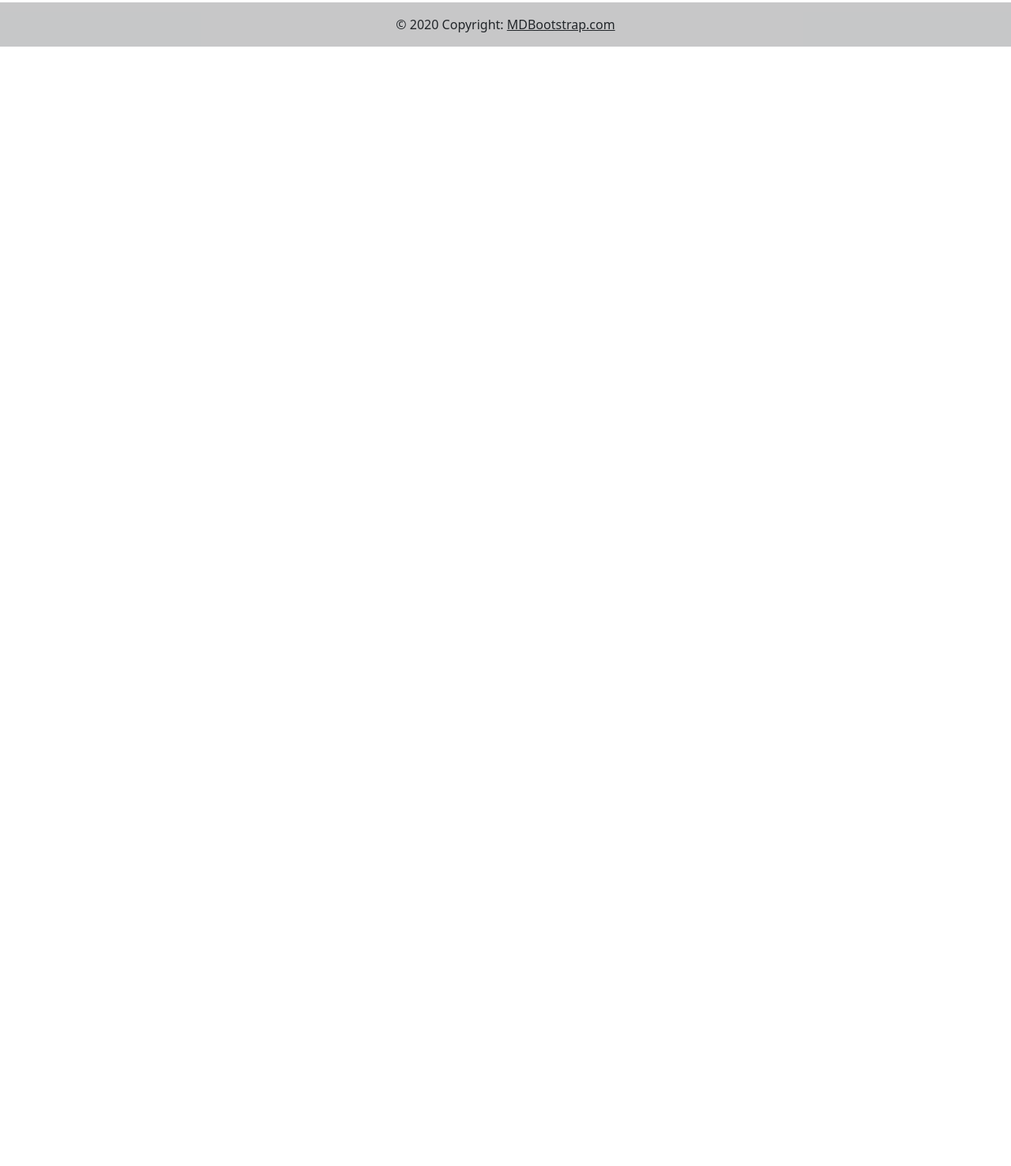
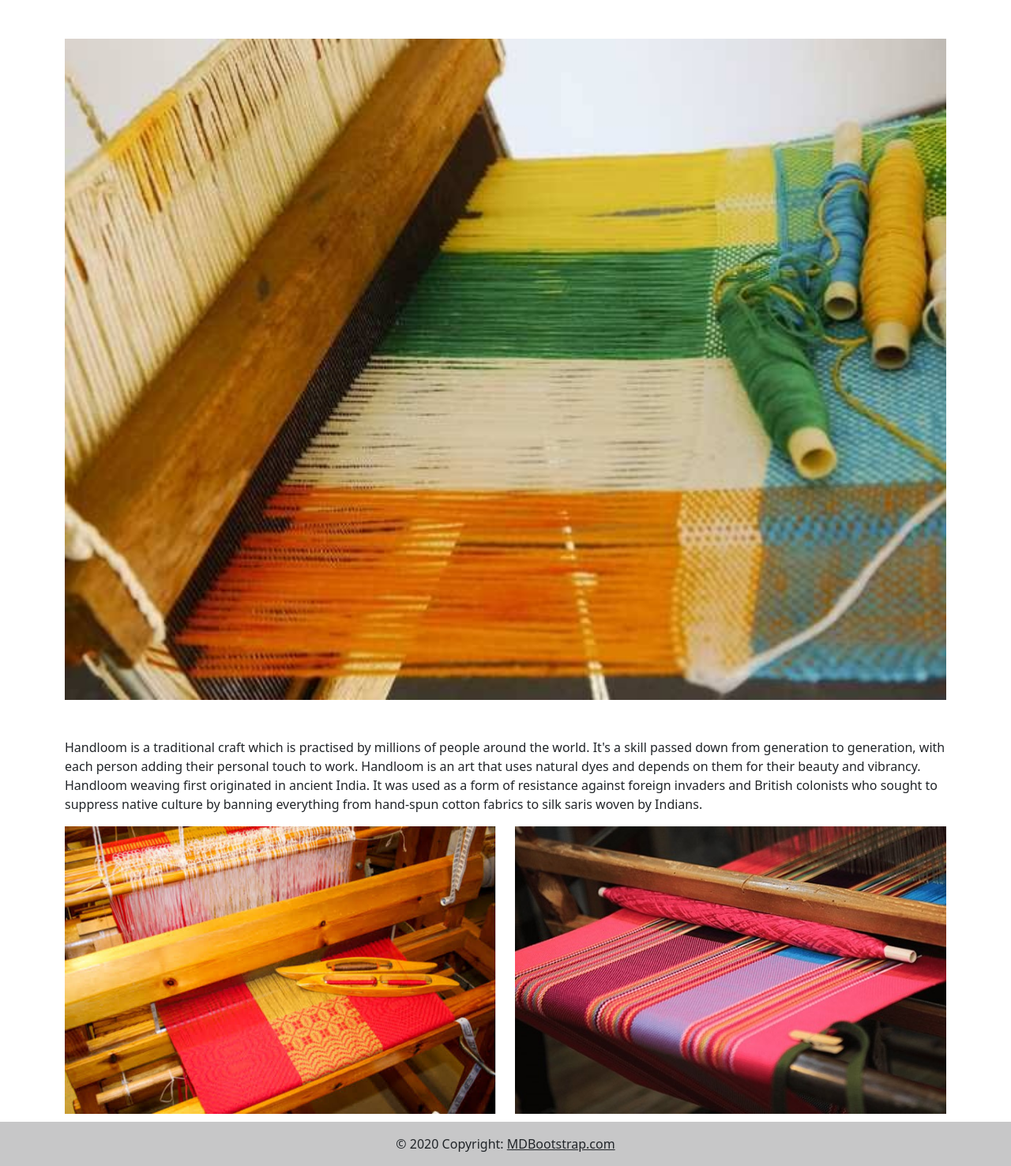
Before and after one commit to Shamim-Aktar/trtex, a plain HTML site: page index.html in a window 1280 px wide. Shown: the part 7606-9082 px from the top of the page at 79% size. Before the commit the page ends 7665 px from the top, so only its background shows below. Drawn offline with nearby package versions, Linux system fonts and the light colour scheme.

Commit message:
handloom section done

```diff
--- a/index.html
+++ b/index.html
@@ -154,7 +154,26 @@
         <section class="handloom-section">
       <h2 class="title">Handloom section</h2>
 
-
+                <div class="container">
+                      <div class="row">
+            <div class="col pt-5">
+          <img src="handloomgreen.jpeg" class="img-fluid" style="width:100%">
+        </div>
+        <p class="pt-5">Handloom is a traditional craft which is practised by millions of people around the world. It's a skill passed down from generation to generation, with each person adding their personal touch to work. Handloom is an art that uses natural dyes and depends on them for their beauty and vibrancy.
+          Handloom weaving first originated in ancient India. It was used as a form of resistance against foreign invaders and British colonists who sought to suppress native culture by banning everything from hand-spun cotton fabrics to silk saris woven by Indians.
+        </p>
+        <div class="handloom-image-container">
+            <div class="row">
+          <div class="col">
+            <img src="handloomred.jpeg" class="img-fluid" style="height:100%;" >
+          </div>
+          <div class="col">
+            <img src="Handloom_multi.jpg" class="img-fluid" >
+          </div>
+        </div>
+        </div>
+      </div>
+                </div>
 
     </section>
 
```
Also changed, not shown: Handloom_multi.jpg (added), handloom2.webp (added), handloombhim.jpg (added), handloomgreen.jpeg (added), handloomred.jpeg (added), handmadefabric.webp (added), weaving-loom-1.jpg (added).
